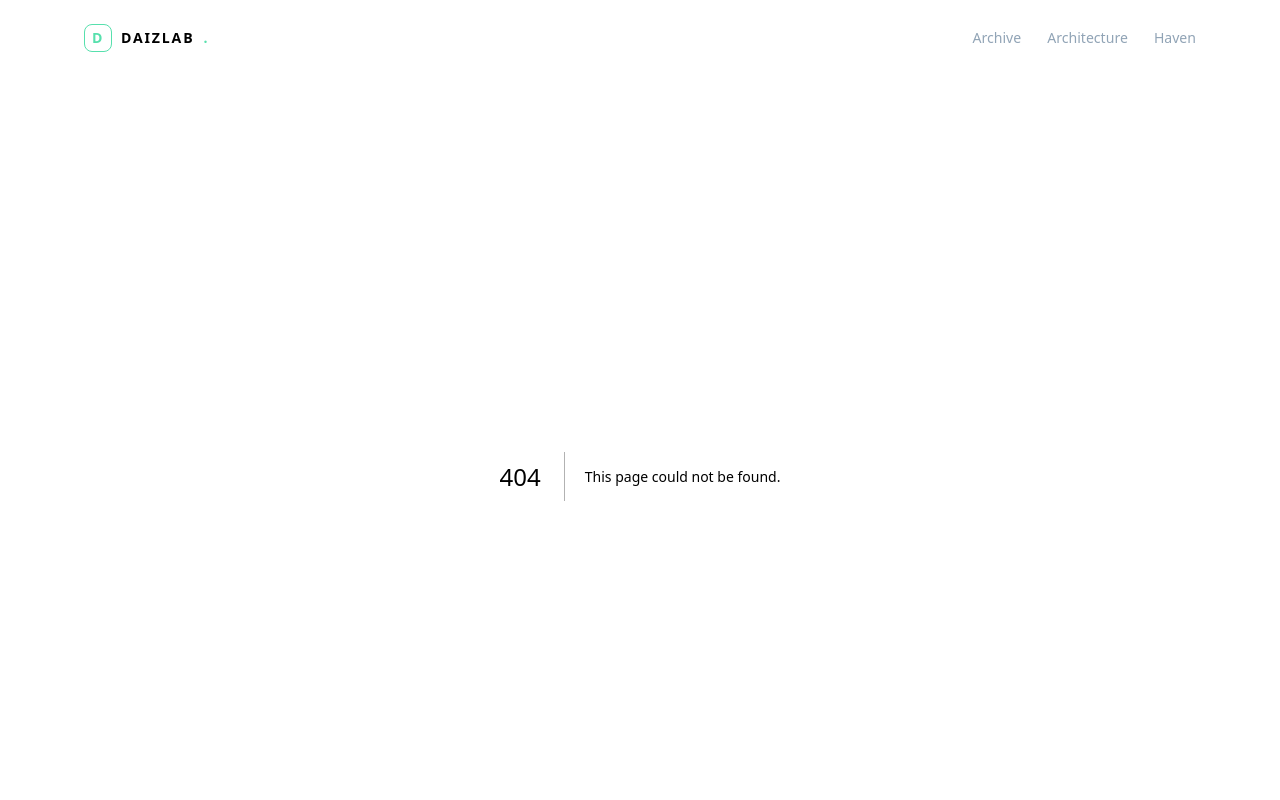
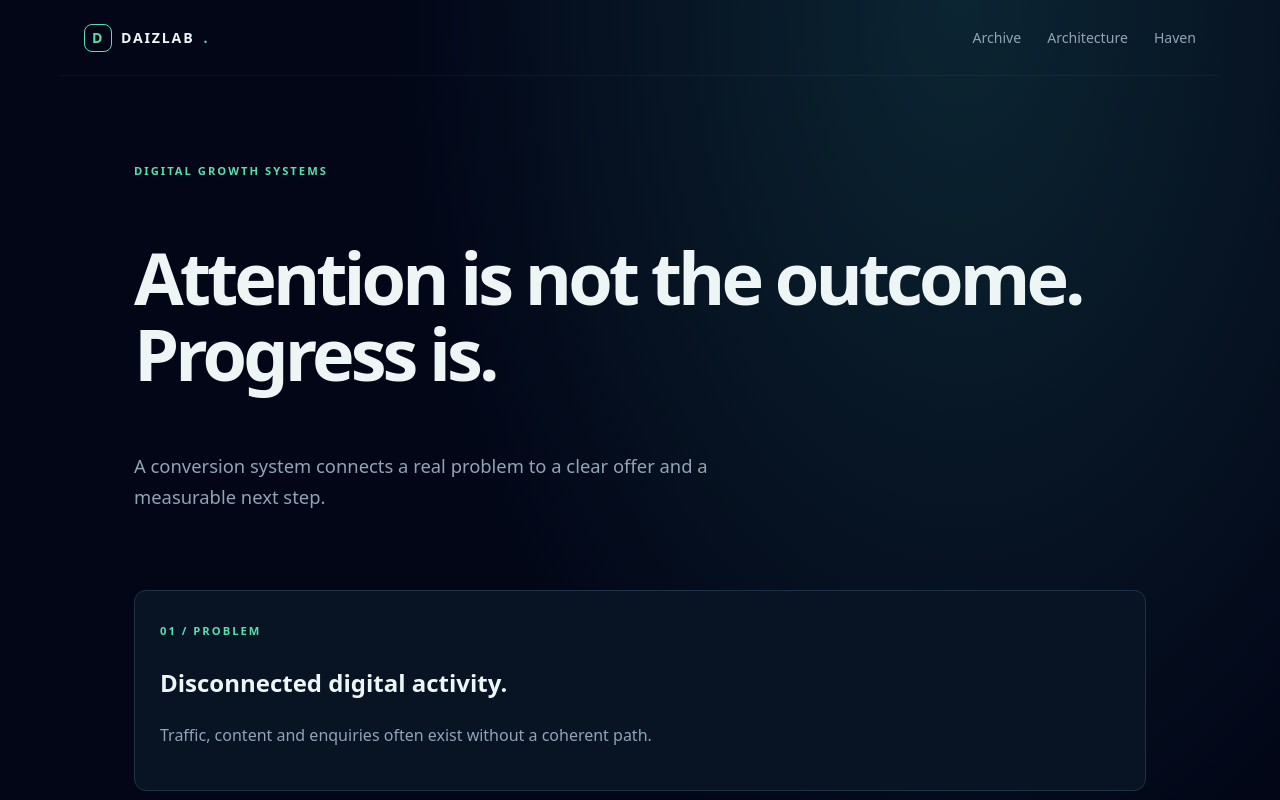
Before and after one commit to Damiedaiz/daizlab-site, a Next.js app: page /growth-systems in a window 1280 px wide. Before the commit this address had no page. Shown: the top 800 px of the page. Built offline with nearby package versions, Linux system fonts and the light colour scheme.

Commit message:
Complete DaizLab Next.js App Router migration

```diff
--- /dev/null
+++ b/app/growth-systems/page.tsx
@@ -0,0 +1,4 @@
+import type { Metadata } from "next";
+export const metadata: Metadata = { title: "Digital Growth & Conversion Systems" };
+const steps=[["01 / PROBLEM","Disconnected digital activity.","Traffic, content and enquiries often exist without a coherent path."],["02 / SOLUTION","Design the path.","Clarify the audience, shape the offer, reduce decision friction and make the next action obvious."],["03 / PROOF","Measure what happens.","Track qualified enquiries, completed actions and customer outcomes."],["04 / OFFER","Start with a systems review.","Map the customer journey and identify one practical improvement to test."]];
+export default function Growth(){return <main className="wrap"><section className="page-hero"><p className="eyebrow">DIGITAL GROWTH SYSTEMS</p><h1>Attention is not the outcome. Progress is.</h1><p className="lead">A conversion system connects a real problem to a clear offer and a measurable next step.</p></section>{steps.map(([n,t,d])=><article className="content-card" key={n}><span className="num">{n}</span><h2>{t}</h2><p className="muted">{d}</p>{n.startsWith("04")&&<a className="btn" href="mailto:hello@daizlab.app?subject=DaizLab%20Systems%20Review">Discuss a systems review →</a>}</article>)}</main>}
```
